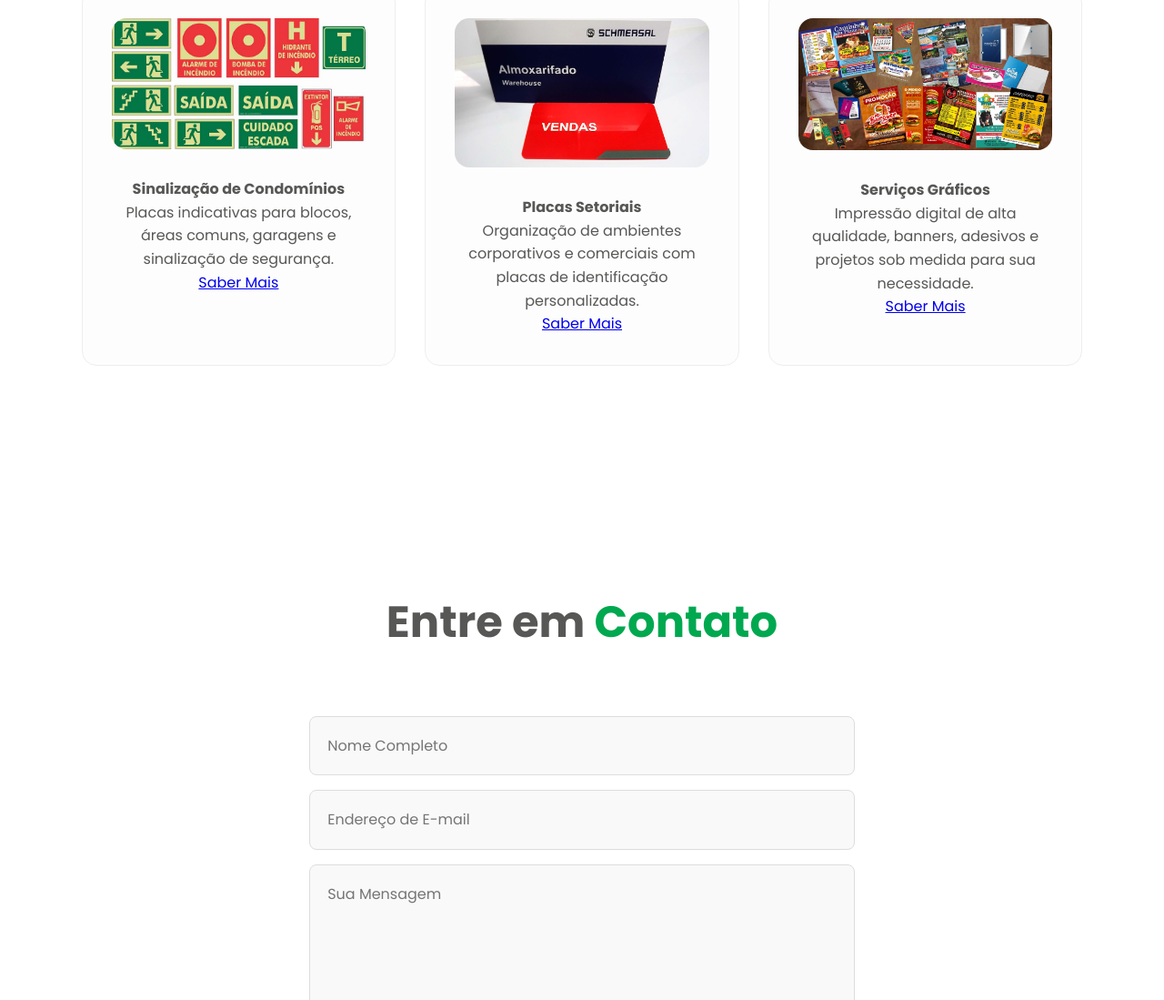
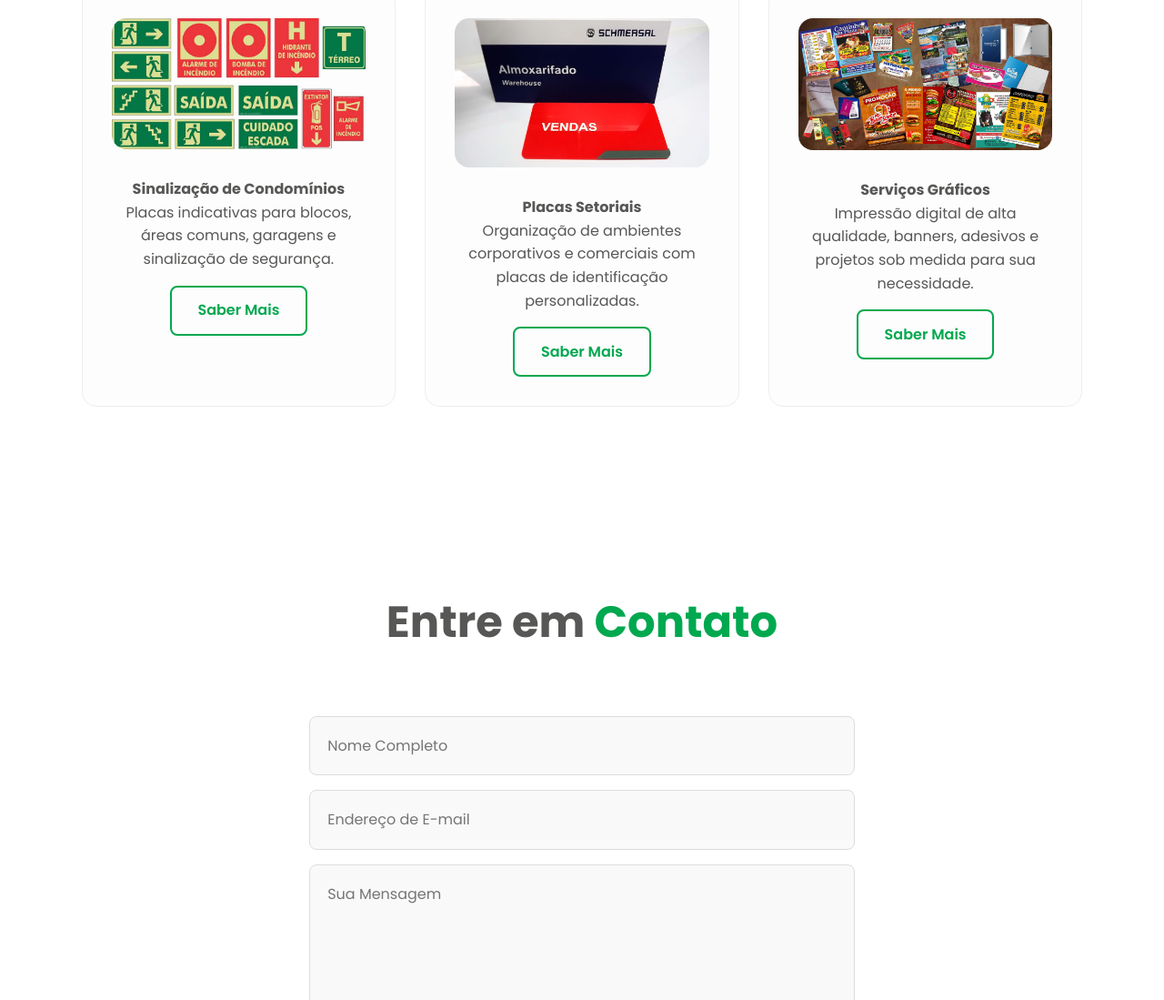
Before and after one commit to lopeshelaine/pagina-institucional-servicos-graficos, a plain HTML site: page index.html in a window 1280 px wide. Shown: the part 1114-2213 px from the top of the page at 91% size. Drawn offline with Linux system fonts and the light colour scheme.

Commit message:
fix: estiliza botao btn-project
Adiciona estilos específicos ao botão utilizado nos cards de serviços, garantindo melhor legibilidade, contraste visual e comportamento de hover consistente com a identidade do site.

```diff
--- a/css/style.css
+++ b/css/style.css
@@ -153,6 +153,25 @@ section {
     color: var(--main-color);
 }
 
+/* Botão dos cards (Saber Mais) */
+.btn-project{
+  display:inline-block;
+  margin-top:1rem;
+  padding:.8rem 1.8rem;
+  background: transparent;
+  color: var(--main-color);
+  border: 2px solid var(--main-color);
+  border-radius:.5rem;
+  font-weight:600;
+  text-decoration:none;
+  transition:.3s;
+}
+
+.btn-project:hover{
+  background: var(--main-color);
+  color:#fff;
+}
+
 /* Contato */
 .contact form {
     max-width: 600px;
```
